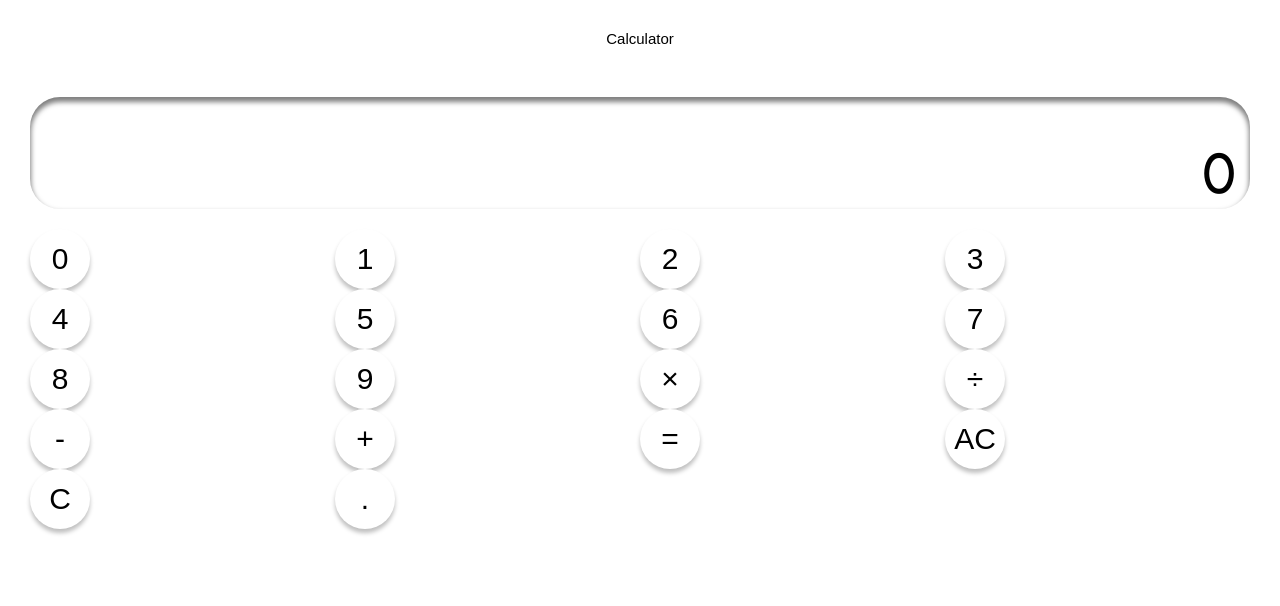
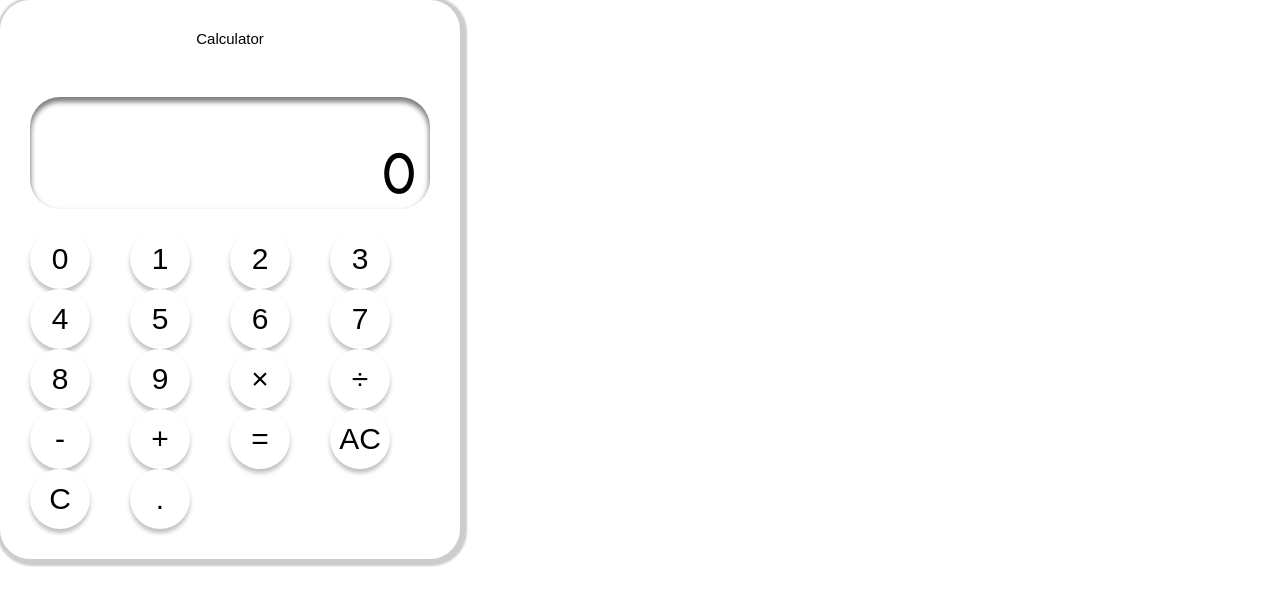
Before and after one commit to deivgin/calculator, a React app: page / in a window 1280 px wide. Shown: the top 606 px of the page. Built offline with nearby package versions, Linux system fonts and the light colour scheme.

Commit message:
Minor position tweeks

```diff
--- a/src/styles/_pad.scss
+++ b/src/styles/_pad.scss
@@ -12,7 +12,9 @@
   width: var(--buttonSize);
   height: var(--buttonSize);
   box-shadow: 0 0.4rem 0.4rem rgb(0, 0, 0, 0.25);
+  cursor: pointer;
+  transition: all 0.1s;
+  &:active {
+    transform: translateY(1px);
+  }
 }
-
-.actions {
-}
--- a/src/styles/_screen.scss
+++ b/src/styles/_screen.scss
@@ -1,7 +1,9 @@
 .calculator__screen {
+  max-width: 60rem;
   border-radius: 3rem;
   box-shadow: inset 0 0.4rem 0.5rem 0.1rem rgb(0, 0, 0, 0.5);
   text-align: end;
+
   .calculation {
     font-size: var(--fontSizeSM);
     padding-top: 2rem;
--- a/src/styles/index.scss
+++ b/src/styles/index.scss
@@ -19,4 +19,7 @@ body {
 
 .calculator {
   padding: 3rem;
+  max-width: 40rem;
+  box-shadow: 0.2rem 0.2rem 0.2rem 0.5rem rgb(0, 0, 0, 0.2);
+  border-radius: 3rem;
 }
```
